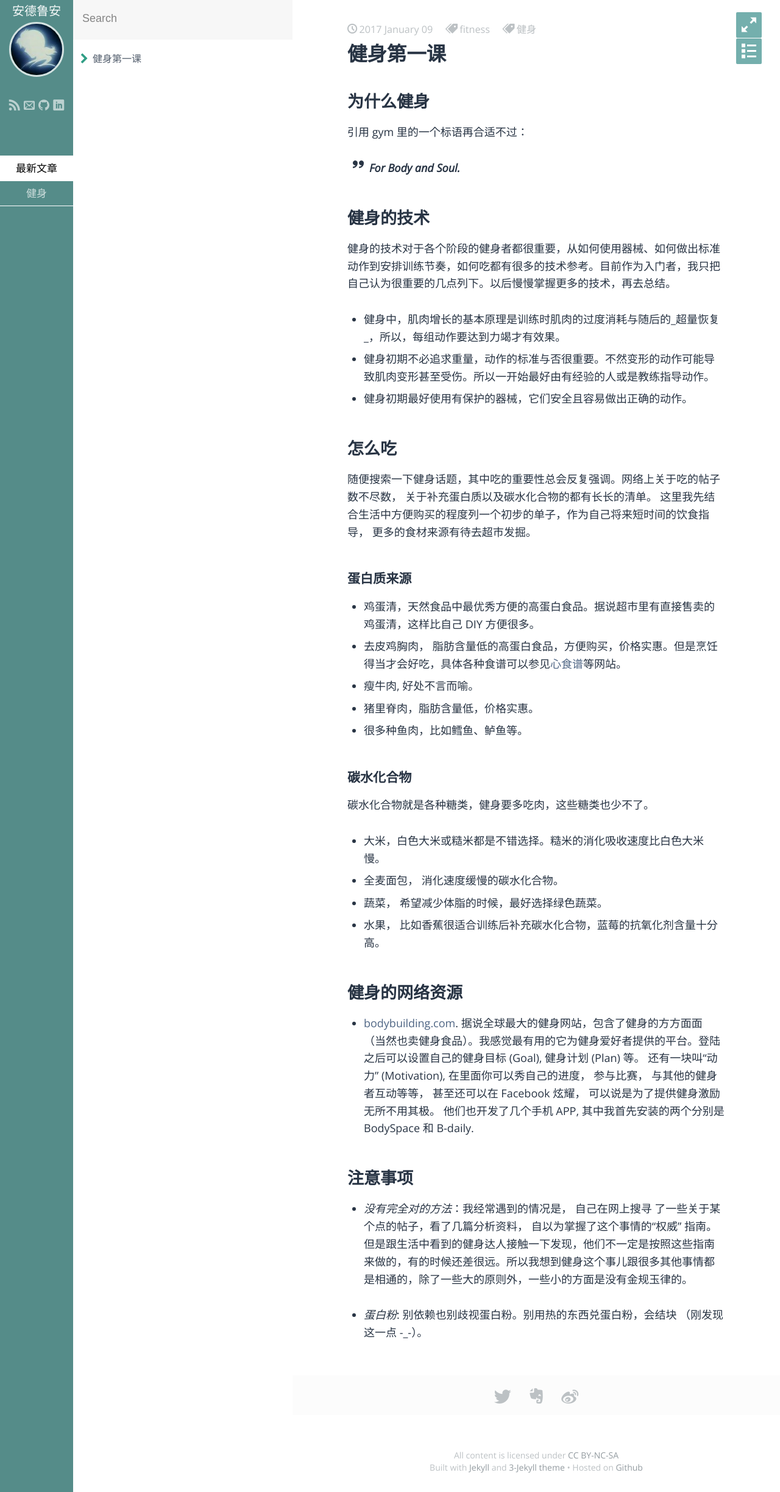
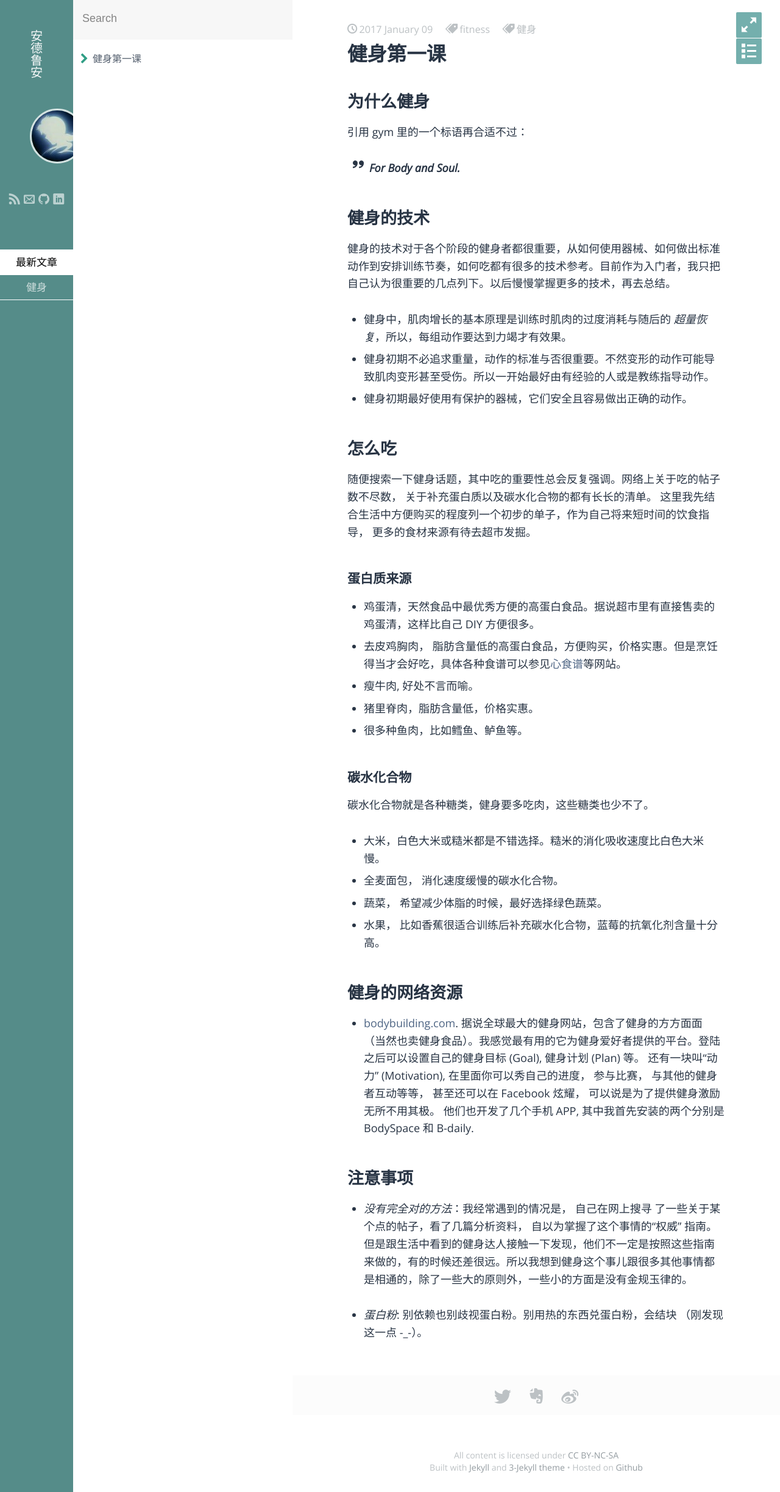
Before and after one commit to bianandrew/bianandrew.github.io, a Jekyll site: the page built from _posts/life/2017-01-09-fitness-first-post.md, in a window 1280 px wide. Shown: the whole page at 61% size. Built offline with Jekyll 4.4.1, drawn with Linux system fonts in a browser that asks for light colours; some web fonts are replaced.

Commit message:
solved the sidebar bg color problem for mobile version

```diff
--- /dev/null
+++ b/CNAME
@@ -0,0 +1 @@
+anbian.org
--- a/_sass/04-sidebar.sass
+++ b/_sass/04-sidebar.sass
@@ -25,14 +25,35 @@
   &.open
     transform: translateX(100%)
 
+// for the logo on sidebar  top
+
+.sidebar-logo
+  font-size: $logo-font-size
+  line-height: $logo-height
+  text-align: center
+  color: $logo-color
+  margin-top: 2vh
+  margin-bottom: 2vh
+  margin: 2vh
+  // transition: color .15s linear, box-shadow .3s $time-function
+  cursor: pointer
+  &:hover
+    color: $tag-hover-color
+    // box-shadow: inset 6px 0 0 $toc-bg
+  &.active
+    color: $tag-active-color
+    // box-shadow: inset $sidebar-left-width 0 0 $toc-bg
+  // &.a
+  //   text-decoration:none
 
 // Sidebar Left
 
 #sidebar-avatar
   display: block
   width: $avatar-size
-  margin: 4vh auto 1.5vh
-  margin-top: 0pt
+  // margin: 4vh auto 1.5vh
+  margin: 2vh
+  margin-top: 0vh
   border: $avatar-border-size solid $avatar-border-color
   border-radius: 50%
   overflow: hidden
@@ -98,25 +119,6 @@
     box-shadow: inset $sidebar-left-width 0 0 $toc-bg
 
 
-// for the logo on sidebar  top
-
-.sidebar-logo
-  font-size: $logo-font-size
-  line-height: $logo-height
-  text-align: center
-  color: $logo-color
-  margin-top: 6pt
-  margin-bottom: 6pt
-  // transition: color .15s linear, box-shadow .3s $time-function
-  cursor: pointer
-  &:hover
-    color: $tag-hover-color
-    // box-shadow: inset 6px 0 0 $toc-bg
-  &.active
-    color: $tag-active-color
-    // box-shadow: inset $sidebar-left-width 0 0 $toc-bg
-  // &.a
-  //   text-decoration:none
 
 // Sidebar Right
 
--- a/_sass/06-menu.sass
+++ b/_sass/06-menu.sass
@@ -23,7 +23,7 @@
     font-size: 24px
     line-height: $menu-size
     color: #fff
-    background: $sidebar-bg
+    background: $menu-bg
     overflow: hidden
     &:before
       @extend %icon-enlarge2
--- a/_sass/10-posttoc.sass
+++ b/_sass/10-posttoc.sass
@@ -22,7 +22,7 @@
     font-size: 24px
     line-height: $menu-size
     color: #fff
-    background: $sidebar-bg
+    background: $posttoc-bg
     overflow: hidden
     @extend %icon
     &:before
--- a/css/main.sass
+++ b/css/main.sass
@@ -16,7 +16,12 @@ $gradient-start: #C2E987
 $gradient-end:   #309E85
 // $sidebar-bg: linear-gradient(136deg, $gradient-start, $gradient-end)
 
-$sidebar-bg: #74AFAD
+// cube:  the two cubes on the right, one is "menu", the other is "posttoc".
+
+$posttoc-bg: #74AFAD
+$menu-bg: #74AFAD
+
+$sidebar-bg: #558C89
 $sidebar-left-bg: #558C89
 // $sidebar-left-bg: #474d57
 // $sidebar-right-bg: #f7f7f7
```
Also changed, not shown: _posts/life/2017-01-09-fitness-first-post.md (+3 -2 lines).
